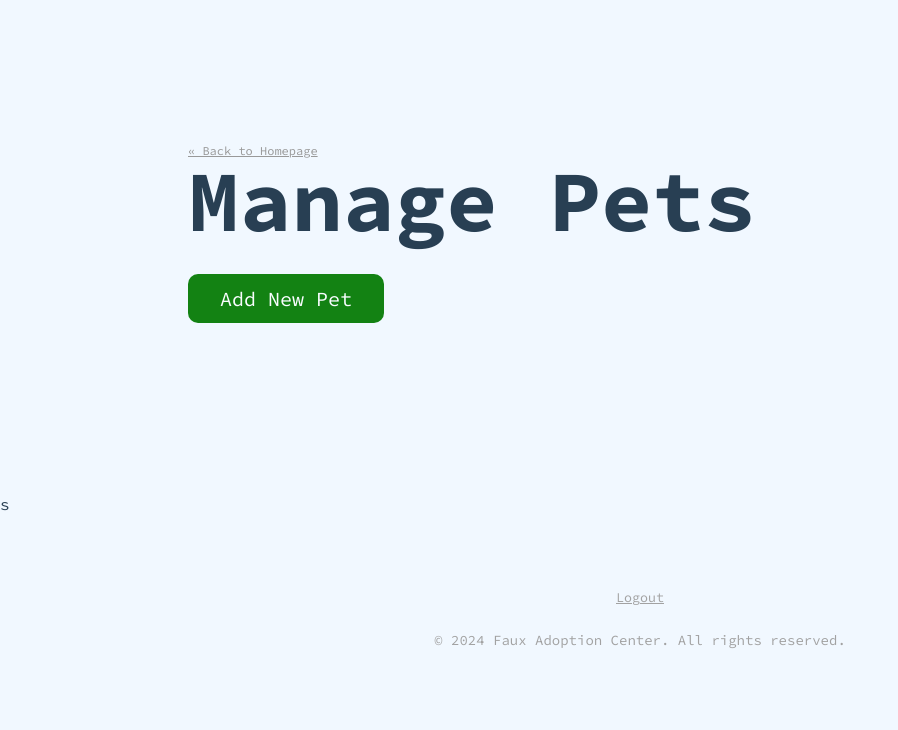
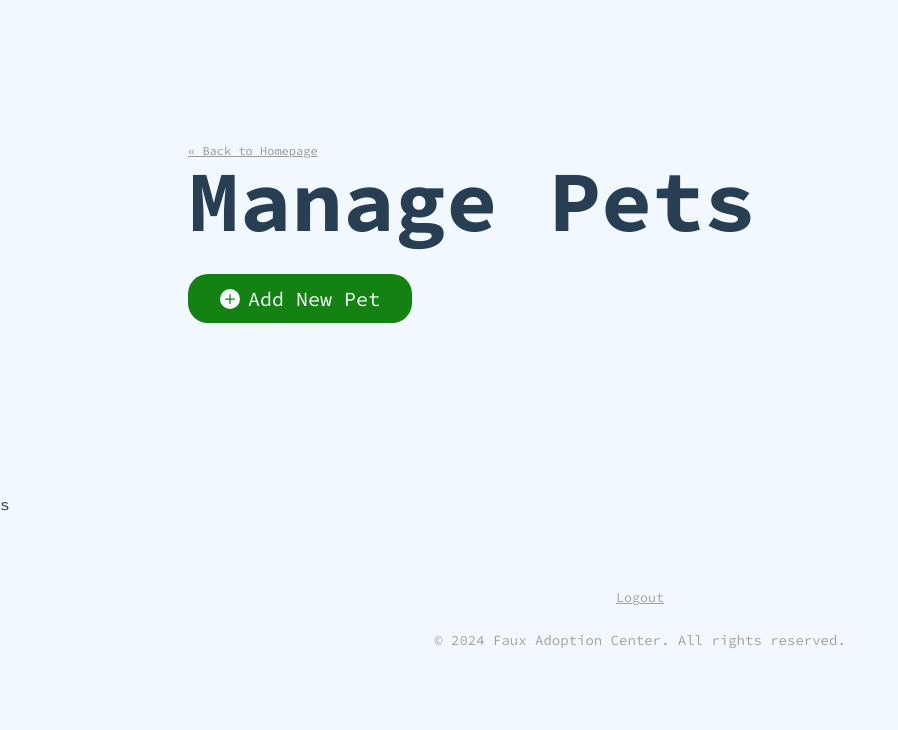
Before and after one commit to rising-dancho/netlify-pets, a website: page public/admin/index.html in a window 1280 px wide. Shown: the whole page, without its empty margins (0-898 px from the left). Drawn offline with Linux system fonts and the light colour scheme; no server answers.

Commit message:
feat: in progress, working on add new pet button

```diff
--- a/public/admin/index.html
+++ b/public/admin/index.html
@@ -24,7 +24,11 @@
     <div class="pets-section max-width padding-lg center">
       <a class="small-link" href="/">&laquo; Back to Homepage</a>
       <h2>Manage Pets</h2>
-      <a class="add-pet-btn" href="/admin/add-pet">Add New Pet</a>
+      <a class="add-pet-btn" href="/admin/add-pet"><svg xmlns="http://www.w3.org/2000/svg" width="20" height="20"
+          fill="currentColor" class="bi bi-plus-circle-fill" viewBox="0 0 16 16">
+          <path
+            d="M16 8A8 8 0 1 1 0 8a8 8 0 0 1 16 0M8.5 4.5a.5.5 0 0 0-1 0v3h-3a.5.5 0 0 0 0 1h3v3a.5.5 0 0 0 1 0v-3h3a.5.5 0 0 0 0-1h-3z" />
+        </svg> Add New Pet</a>
       <div id="render-pets"></div>
     </div>
   </main>
--- a/public/review.css
+++ b/public/review.css
@@ -74,6 +74,7 @@
   --accent-color: #475aff;
   --accent-color-hover: hsl(234, 100%, 54%);
   --secondary-color-green: #138213;
+  --secondary-color-green-hover: hsl(120, 74%, 26%);
 
   --circle-color-var1: #6079ff;
   --circle-color-var2: #d660ff;
@@ -554,18 +555,23 @@ p {
 }
 
 .add-pet-btn {
+  display: flex;
+  justify-content: center;
+  align-items: center;
+  gap: var(--spacing-8px);
+  width: fit-content;
   text-decoration: none;
-  display: inline-block;
   padding: var(--spacing-12px) var(--spacing-32px) !important;
   margin: 0 0 var(--spacing-32px) 0;
   font-size: var(--fs-20);
-  border-radius: var(--br-button);
+  border-radius: var(--br-card);
   color: var(--white-text);
   background-color: var(--secondary-color-green);
+  font-family: inherit;
 }
 
 .add-pet-btn:hover {
-  background-color: var(--secondary-color-green);
+  background-color: var(--secondary-color-green-hover);
 }
 
 .add-pet-btn:active {
```
